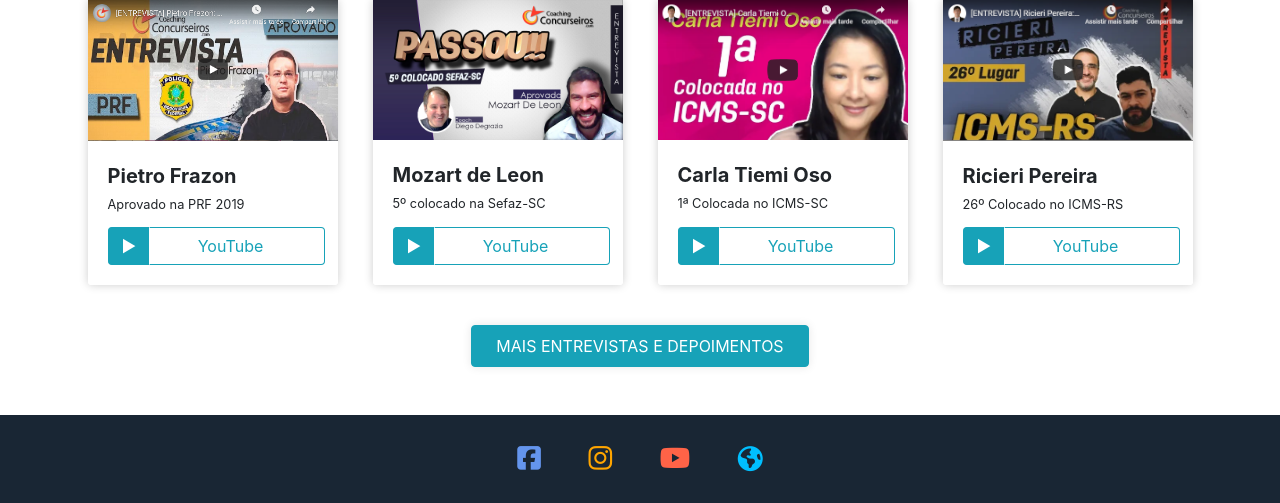
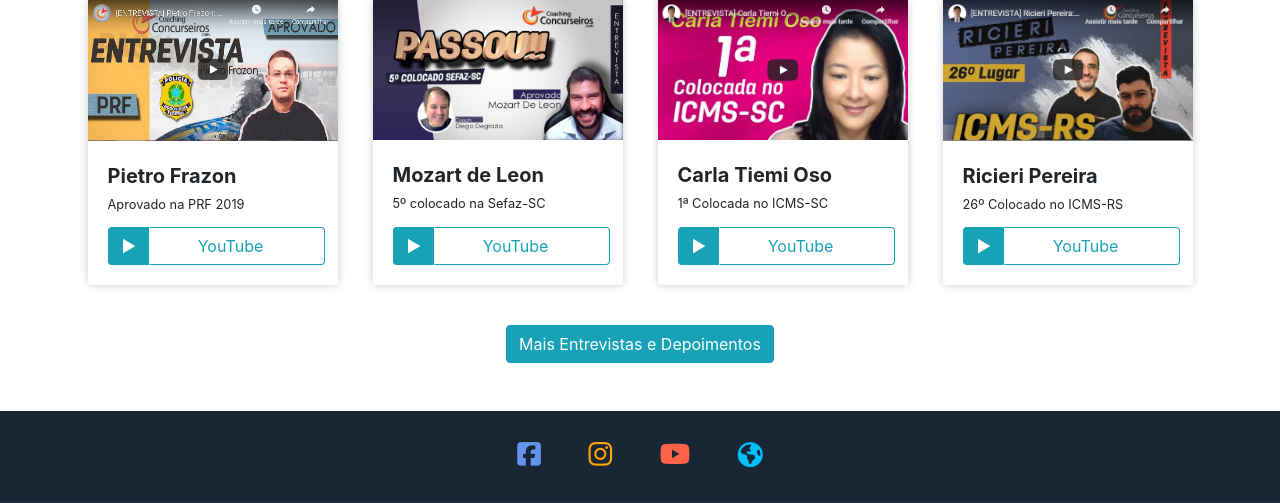
Before and after one commit to GustavoCalca/Template-Coaching, a PHP site: page /pages/aula-gratuita.php in a window 1280 px wide. Shown: the part 1107-1610 px from the top of the page. Run offline with PHP 8.4, Linux system fonts and the light colour scheme; some libraries are stand-ins or nearby versions.

Commit message:
Alteração aula-gratuita.html

```diff
--- a/pages/aula-gratuita.php
+++ b/pages/aula-gratuita.php
@@ -237,9 +237,9 @@
 					</div>
 				</div>
 				<div>
-					<button class="btn btn-info">
+					<a href="./entrevistas.php" role="button" class="btn btn-info">
 						Mais Entrevistas e Depoimentos
-					</button>
+					</a>
 				</div>
 			</div>
 		</div>
```
